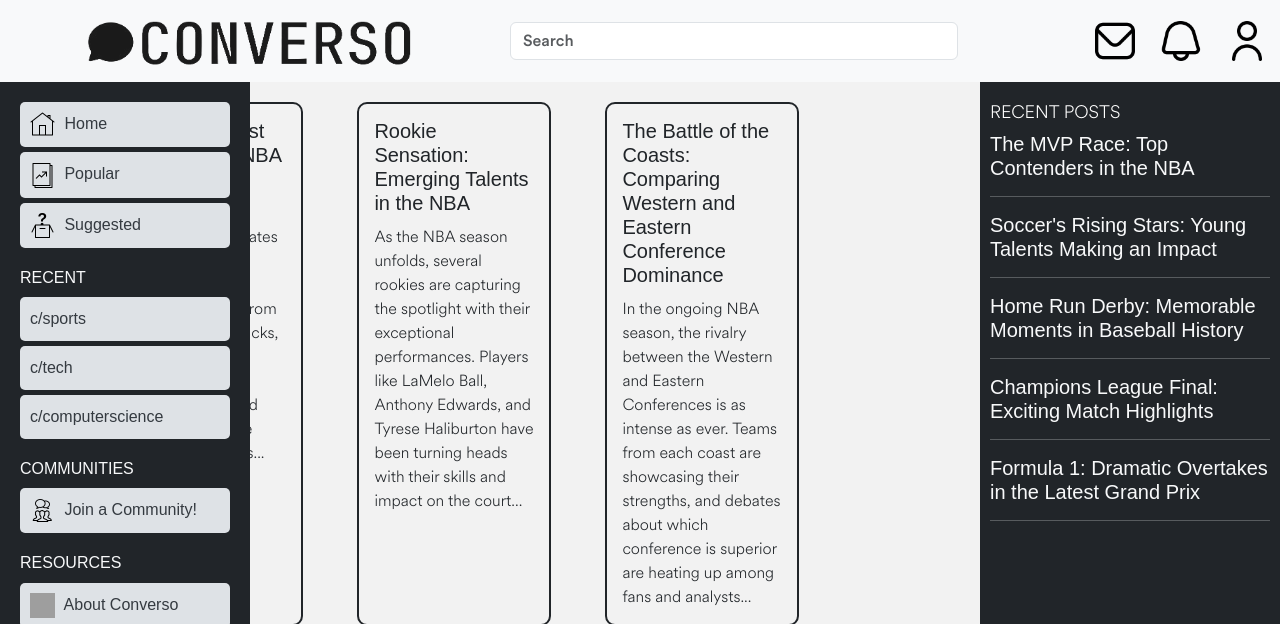
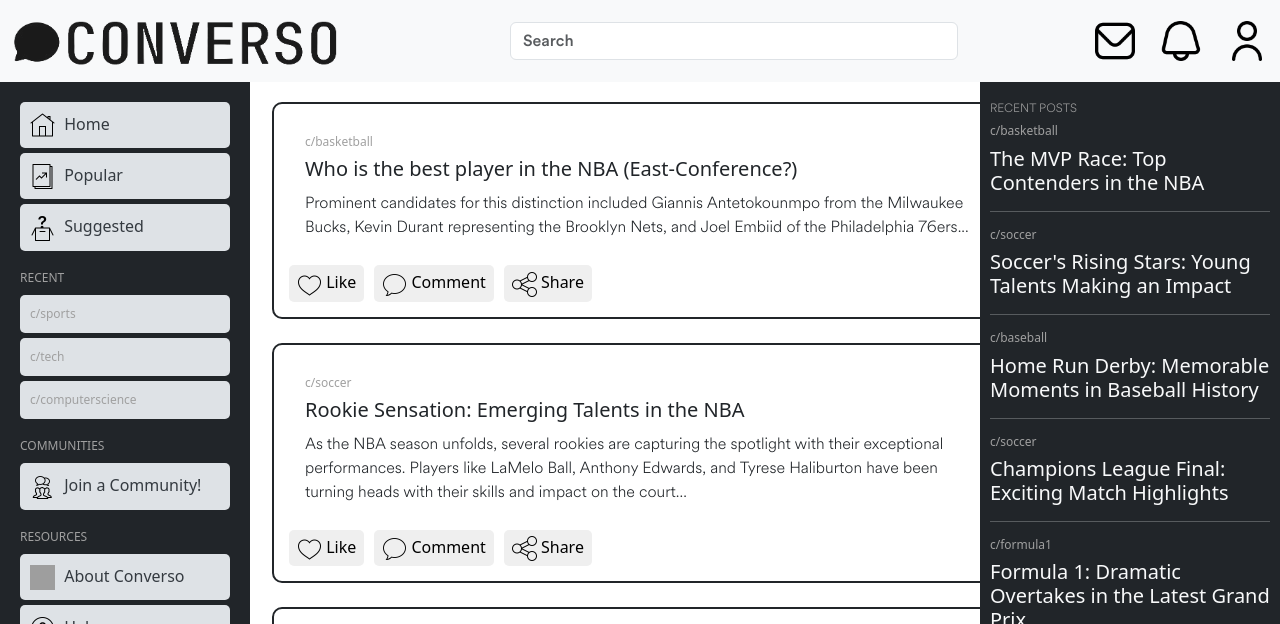
Before and after one commit to olivernicholass/Converso, a PHP site: page /html/index.html in a window 1280 px wide. Shown: the top 624 px of the page. Run offline with PHP 8.4, Linux system fonts and the light colour scheme; grey boxes are pictures that could not be loaded.

Commit message:
Updating index.html

```diff
--- a/css/main.css
+++ b/css/main.css
@@ -1,4 +1,4 @@
-body {
+.body {
   font-family: Arial, sans-serif;
   margin: 0;
   padding: 0;
@@ -29,20 +29,70 @@ body {
   gap: 50px;
 }
 
+.body {
+  font-family: Arial, sans-serif;
+  margin: 0;
+  padding: 0;
+  background-color: #f2f2f2;
+  min-height: 100vh;
+}
+
 .main-posts {
+  margin: 20px 0;
   display: flex;
   flex-wrap: wrap;
-  justify-content: space-around;
+  justify-content: space-between;
+}
+
+.main-post-card {
+  box-sizing: border-box;
+  border: 2px solid #212529;
+  padding: 15px;
+  margin-bottom: 20px;
+  border-radius: 10px;
+  width: calc(45% - 20px);
+}
+
+.post-buttons {
+  display: flex;
+  margin-top: 10px;
+}
+
+.like-button,
+.comment-button,
+.share-button {
+  padding: 5px 8px;
+  border: none;
+  border-radius: 5px;
+  cursor: pointer;
+  margin-right:10px;
+  background-color:fff;
 }
 
 
-.main-post-card {
-  width: calc(30% - 30px);
-  box-sizing: border-box;
-  border: 2px solid #212529;
-  padding: 15px;
-  margin: 20px 0 20px 0;
-  border-radius: 10px;
+.like-button:hover img {
+  content: url('../images/heart.gif');
+}
+
+.like-button img,
+.comment-button img,
+.share-button img{
+  height:25px;
+  width:25px;
+}
+@media (max-width: 1440px) {
+  .main-post-card {
+    width: 100%;
+  }
+  .main-posts{
+    margin-left:190px;
+  }
+}
+
+@media (min-width: 1441px) and (max-width: 1920px) {
+  .main-post-card {
+    width: calc(45% - 20px);
+  }
 }
 
 .main-post-card .card-title {
@@ -53,7 +103,6 @@ body {
   margin-bottom: 10px;
   border-radius: 8px;
 }
-
 
 .custom-sidebar {
   background-color: #212529;
--- a/css/navbar.css
+++ b/css/navbar.css
@@ -57,7 +57,6 @@
   max-width: 70%;
   height: auto;
   display: block;
-  margin: 0 auto;
 }
 
 .navbar,
--- a/html/index.html
+++ b/html/index.html
@@ -8,6 +8,11 @@
   <link rel="stylesheet" href="../css/navbar.css">
   <link rel="stylesheet" href="../css/main.css">
   <title>Converso</title>
+  <style>
+    .cr-light {
+      color: #a0a0a0;
+    }
+  </style>
 </head>
 
 <body>
@@ -50,21 +55,21 @@
       </div>
 
       <div class="button-section">
-        <h2>RECENT</h2>
-        <button class="button">c/sports</button>
-        <button class="button">c/tech</button>
-        <button class="button">c/computerscience</button>
+        <h2 class="cr-light" style="font-size: 12px;">RECENT</h2>
+        <button class="button cr-light" style="font-size: 12px;">c/sports</button>
+        <button class="button cr-light" style="font-size: 12px;">c/tech</button>
+        <button class="button cr-light" style="font-size: 12px;">c/computerscience</button>
       </div>
 
       <div class="button-section">
-        <h2>COMMUNITIES</h2>
+        <h2 class="cr-light" style="font-size: 12px;">COMMUNITIES</h2>
         <button class="button">
           <img src="../icons/community.png" alt="Community" style="width: 25px; height: 25px; color:black; margin-right: 5px;"/> Join a Community!
         </button>
       </div>
 
       <div class="button-section">
-        <h2>RESOURCES</h2>
+        <h2 class="cr-light" style="font-size: 12px;">RESOURCES</h2>
         <button class="button">
           <img src="../icons/about.png" alt="About" style="width: 25px; height: 25px; color:black; margin-right: 5px;"/> About Converso
         </button>
@@ -78,69 +83,217 @@
     </div>
 
     <!-- Main Content / Posts Section -->
-
     <div class="col-lg-8 main-posts">
-      <div class="main-post-card">
+      <div class="card mb-4 main-post-card">
         <div class="card-body">
+          <h5 class="cr-light" style="font-size: 12px;">c/basketball</h5>
           <h5 class="card-title">Who is the best player in the NBA (East-Conference?)</h5>
           <p class="card-text">Prominent candidates for this distinction included Giannis Antetokounmpo from the Milwaukee Bucks, Kevin Durant representing the Brooklyn Nets, and Joel Embiid of the Philadelphia 76ers...</p>
         </div>
+        <div class="post-buttons">
+          <button class="like-button">
+            <img src="../icons/like.png" alt="Like Icon"> Like
+          </button>
+          <button class="comment-button">
+            <img src="../icons/comment.png" alt="Comment Icon"> Comment
+          </button>
+          <button class="share-button">
+            <img src="../icons/share.png" alt="Share Icon"> Share
+          </button>
+        </div>
       </div>
 
-      <div class="main-post-card">
+      <div class="card mb-4 main-post-card">
         <div class="card-body">
+          <h5 class="cr-light" style="font-size: 12px;">c/soccer</h5>
           <h5 class="card-title">Rookie Sensation: Emerging Talents in the NBA</h5>
           <p class="card-text">As the NBA season unfolds, several rookies are capturing the spotlight with their exceptional performances. Players like LaMelo Ball, Anthony Edwards, and Tyrese Haliburton have been turning heads with their skills and impact on the court...</p>
         </div>
+        <div class="post-buttons">
+          <button class="like-button">
+            <img src="../icons/like.png" alt="Like Icon"> Like
+          </button>
+          <button class="comment-button">
+            <img src="../icons/comment.png" alt="Comment Icon"> Comment
+          </button>
+          <button class="share-button">
+            <img src="../icons/share.png" alt="Share Icon"> Share
+          </button>
+        </div>
       </div>
 
-      <div class="main-post-card">
+      <div class="card mb-4 main-post-card">
+        <img src="../images/lebrondwayne.webp" class="card-img-top" alt="Image Description">
         <div class="card-body">
+          <h5 class="cr-light" style="font-size: 12px;">c/fashion</h5>
+          <h5 class="card-title">Unveiling the NBA's Fashion Trends: Players Off the Court</h5>
+          <p class="card-text">Beyond their skills on the court, NBA players are becoming style icons with their unique fashion choices. From pre-game outfits to post-game press conference looks, players like Russell Westbrook, LeBron James, and James Harden are setting trends and making statements...</p>
+        </div>
+        <div class="post-buttons">
+          <button class="like-button">
+            <img src="../icons/heart.gif" alt="Like Icon"> Like
+          </button>
+          <button class="comment-button">
+            <img src="../icons/comment.png" alt="Comment Icon"> Comment
+          </button>
+          <button class="share-button">
+            <img src="../icons/share.png" alt="Share Icon"> Share
+          </button>
+        </div>
+      </div>
+
+      <div class="card mb-4 main-post-card">
+        <div class="card-body">
+          <h5 class="cr-light" style="font-size: 12px;">c/tennis</h5>
           <h5 class="card-title">The Battle of the Coasts: Comparing Western and Eastern Conference Dominance</h5>
           <p class="card-text">In the ongoing NBA season, the rivalry between the Western and Eastern Conferences is as intense as ever. Teams from each coast are showcasing their strengths, and debates about which conference is superior are heating up among fans and analysts...</p>
         </div>
+        <div class="post-buttons">
+          <button class="like-button">
+            <img src="../icons/like.png" alt="Like Icon"> Like
+          </button>
+          <button class="comment-button">
+            <img src="../icons/comment.png" alt="Comment Icon"> Comment
+          </button>
+          <button class="share-button">
+            <img src="../icons/share.png" alt="Share Icon"> Share
+          </button>
+        </div>
       </div>
 
-      <div class="main-post-card">
+      <div class="card mb-4 main-post-card">
+        <div class="card-body">
+          <h5 class="cr-light" style="font-size: 12px;">c/tennis</h5>
+          <h5 class="card-title">The Battle of the Coasts: Comparing Western and Eastern Conference Dominance</h5>
+          <p class="card-text">In the ongoing NBA season, the rivalry between the Western and Eastern Conferences is as intense as ever. Teams from each coast are showcasing their strengths, and debates about which conference is superior are heating up among fans and analysts...</p>
+        </div>
+        <div class="post-buttons">
+          <button class="like-button">
+            <img src="../icons/like.png" alt="Like Icon"> Like
+          </button>
+          <button class="comment-button">
+            <img src="../icons/comment.png" alt="Comment Icon"> Comment
+          </button>
+          <button class="share-button">
+            <img src="../icons/share.png" alt="Share Icon"> Share
+          </button>
+        </div>
+      </div>
+
+      <div class="card mb-4 main-post-card">
+        <div class="card-body">
+          <h5 class="cr-light" style="font-size: 12px;">c/tennis</h5>
+          <h5 class="card-title">The Battle of the Coasts: Comparing Western and Eastern Conference Dominance</h5>
+          <p class="card-text">In the ongoing NBA season, the rivalry between the Western and Eastern Conferences is as intense as ever. Teams from each coast are showcasing their strengths, and debates about which conference is superior are heating up among fans and analysts...</p>
+        </div>
+        <div class="post-buttons">
+          <button class="like-button">
+            <img src="../icons/like.png" alt="Like Icon"> Like
+          </button>
+          <button class="comment-button">
+            <img src="../icons/comment.png" alt="Comment Icon"> Comment
+          </button>
+          <button class="share-button">
+            <img src="../icons/share.png" alt="Share Icon"> Share
+          </button>
+        </div>
+      </div>
+
+      <div class="card mb-4 main-post-card">
         <img src="../images/lebrondwayne.webp" class="card-img-top" alt="Image Description">
         <div class="card-body">
+          <h5 class="cr-light" style="font-size: 12px;">c/fashion</h5>
           <h5 class="card-title">Unveiling the NBA's Fashion Trends: Players Off the Court</h5>
           <p class="card-text">Beyond their skills on the court, NBA players are becoming style icons with their unique fashion choices. From pre-game outfits to post-game press conference looks, players like Russell Westbrook, LeBron James, and James Harden are setting trends and making statements...</p>
         </div>
+        <div class="post-buttons">
+          <button class="like-button">
+            <img src="../icons/like.png" alt="Like Icon"> Like
+          </button>
+          <button class="comment-button">
+            <img src="../icons/comment.png" alt="Comment Icon"> Comment
+          </button>
+          <button class="share-button">
+            <img src="../icons/share.png" alt="Share Icon"> Share
+          </button>
+        </div>
       </div>
+
+      <div class="card mb-4 main-post-card">
+        <div class="card-body">
+          <h5 class="cr-light" style="font-size: 12px;">c/tennis</h5>
+          <h5 class="card-title">The Battle of the Coasts: Comparing Western and Eastern Conference Dominance</h5>
+          <p class="card-text">In the ongoing NBA season, the rivalry between the Western and Eastern Conferences is as intense as ever. Teams from each coast are showcasing their strengths, and debates about which conference is superior are heating up among fans and analysts...</p>
+        </div>
+        <div class="post-buttons">
+          <button class="like-button">
+            <img src="../icons/like.png" alt="Like Icon"> Like
+          </button>
+          <button class="comment-button">
+            <img src="../icons/comment.png" alt="Comment Icon"> Comment
+          </button>
+          <button class="share-button">
+            <img src="../icons/share.png" alt="Share Icon"> Share
+          </button>
+        </div>
+      </div>
+
+      <div class="card mb-4 main-post-card">
+        <div class="card-body">
+          <h5 class="cr-light" style="font-size: 12px;">c/tennis</h5>
+          <h5 class="card-title">The Battle of the Coasts: Comparing Western and Eastern Conference Dominance</h5>
+          <p class="card-text">In the ongoing NBA season, the rivalry between the Western and Eastern Conferences is as intense as ever. Teams from each coast are showcasing their strengths, and debates about which conference is superior are heating up among fans and analysts...</p>
+        </div>
+        <div class="post-buttons">
+          <button class="like-button">
+            <img src="../icons/like.png" alt="Like Icon"> Like
+          </button>
+          <button class="comment-button">
+            <img src="../icons/comment.png" alt="Comment Icon"> Comment
+          </button>
+          <button class="share-button">
+            <img src="../icons/share.png" alt="Share Icon"> Share
+          </button>
+        </div>
+      </div>
+
     </div>
 
     <!-- Recent Posts -->
     <div class="col-lg-4 recent-posts">
       <div class="recent-posts">
-        <h2 class="section-title">RECENT POSTS</h2>
+        <h2 class="section-title cr-light" style="font-size: 12px;">RECENT POSTS</h2>
 
         <div class="post">
+          <h5 class="cr-light" style="font-size: 12px;">c/basketball</h5>
           <h5 class="post-title">The MVP Race: Top Contenders in the NBA</h5>
           <hr class="post-divider">
         </div>
 
         <div class="post">
+          <h5 class="cr-light" style="font-size: 12px;">c/soccer</h5>
           <h5 class="post-title">Soccer's Rising Stars: Young Talents Making an Impact</h5>
           <hr class="post-divider">
         </div>
 
         <div class="post">
+          <h5 class="cr-light" style="font-size: 12px;">c/baseball</h5>
           <h5 class="post-title">Home Run Derby: Memorable Moments in Baseball History</h5>
           <hr class="post-divider">
         </div>
 
         <div class="post">
+          <h5 class="cr-light" style="font-size: 12px;">c/soccer</h5>
           <h5 class="post-title">Champions League Final: Exciting Match Highlights</h5>
           <hr class="post-divider">
         </div>
 
         <div class="post">
+          <h5 class="cr-light" style="font-size: 12px;">c/formula1</h5>
           <h5 class="post-title">Formula 1: Dramatic Overtakes in the Latest Grand Prix</h5>
           <hr class="post-divider">
         </div>
       </div>
-    </div>
     </div>
   </div>
 
```
Also changed, not shown: icons/comment.png (added), icons/like.png (added), icons/share.png (added), images/heart.gif (added).
